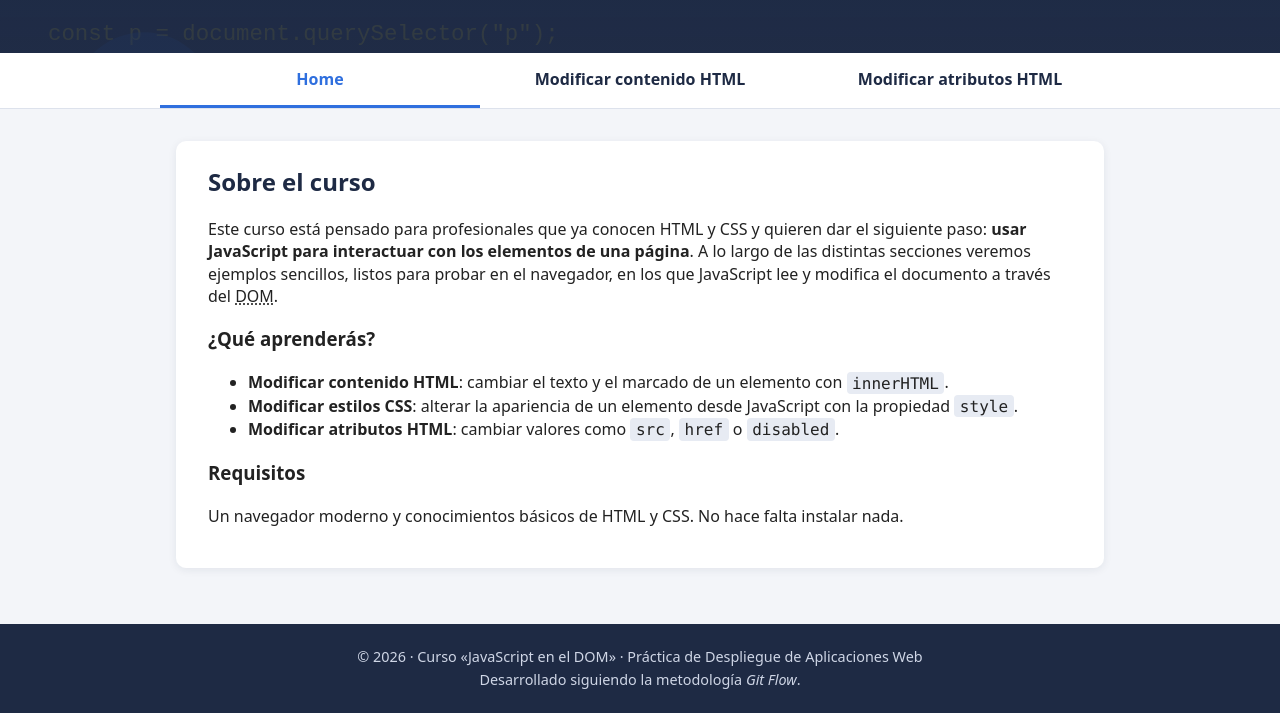
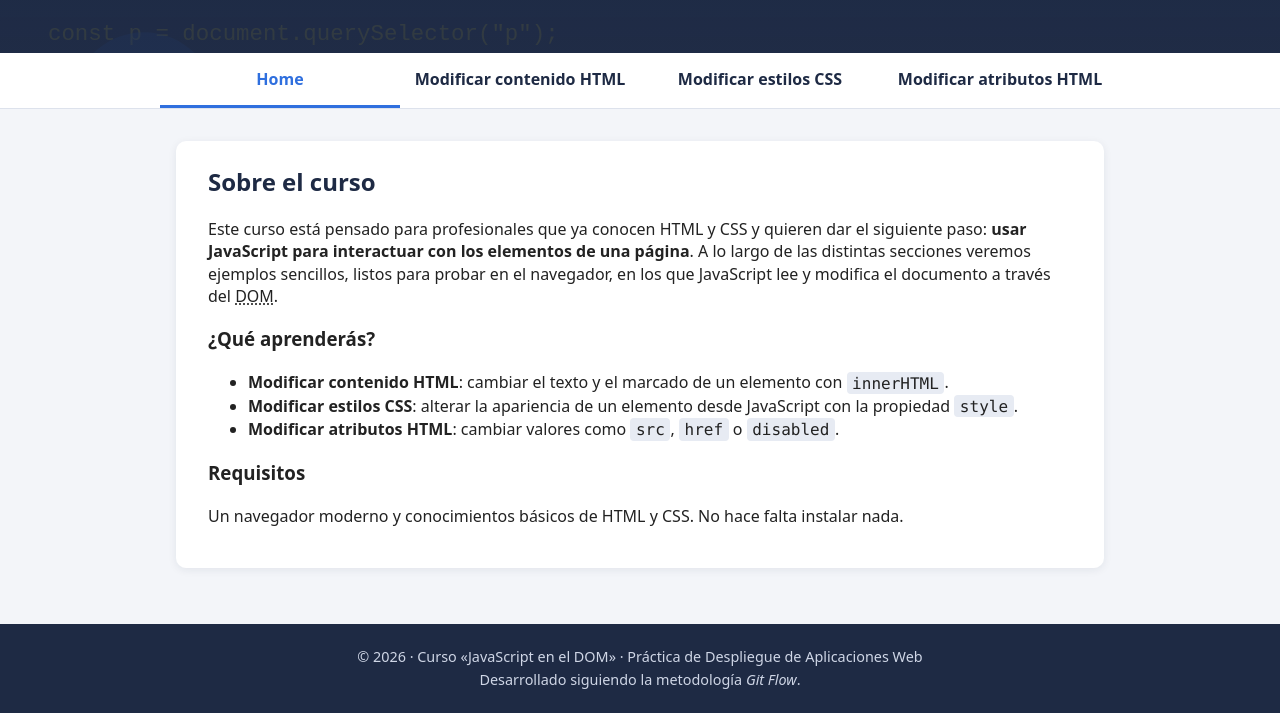
Before and after one commit to daw-curso-andreu/practica-git-flow, a website built with webpack: page index.html in a window 1280 px wide. Shown: the part 196-909 px from the top of the page. Built offline with nearby package versions, Linux system fonts and the light colour scheme.

Commit message:
feat(nav): añade enlace a «Modificar estilos CSS» en la navegación [Usuario 3]
El enlace se sitúa entre «Modificar contenido HTML» y «Modificar atributos
HTML», tal y como aparece en el esquema del cliente.

Refs #4

```diff
--- a/index.html
+++ b/index.html
@@ -36,6 +36,7 @@
     <ul class="navegacion__lista">
       <li><a href="index.html" aria-current="page">Home</a></li>
       <li><a href="contenido-html.html">Modificar contenido HTML</a></li>
+      <li><a href="estilos-css.html">Modificar estilos CSS</a></li>
       <li><a href="atributos-html.html">Modificar atributos HTML</a></li>
     </ul>
   </nav>
```
Also changed, not shown: atributos-html.html (+1 -0 lines), contenido-html.html (+1 -0 lines), estilos-css.html (+1 -0 lines).
